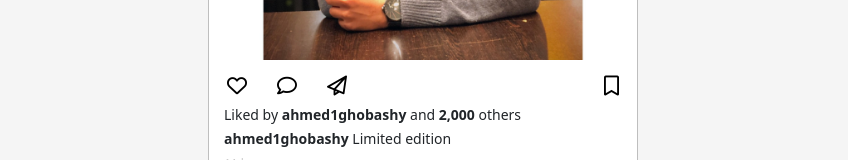
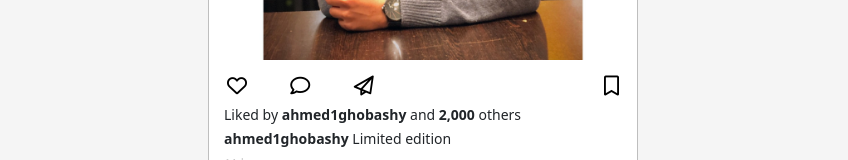
Before and after one commit to ahmed1ghobashy/instagram-clone, a plain HTML site: page index.html in a window 1280 px wide. Shown: the part 516-676 px from the top of the page, without its empty margins (217-1065 px from the left). Drawn offline with Linux system fonts and the light colour scheme.

Commit message:
Add files via upload

```diff
--- a/index.html
+++ b/index.html
@@ -114,24 +114,20 @@
                   <div class="col">
                     <div class="container text-center">
                         <div class="row min">
-                          <div class="col start pad-0 p-0">
+                          <div class="col start p-0">
                             <button class="post-buttons"><i class="fa-regular fa-heart"></i></button>
 
                           </div>
-                          <div class="col start pad-0 p-0">
+                          <div class="col start p-0">
                             <button class="post-buttons"><i class="fa-regular fa-comment"></i></button>
 
                           </div>
-                          <div class="col start pad-0 p-0">
+                          <div class="col start p-0">
                             <button class="post-buttons"><i class="fa-regular fa-paper-plane"></i></button>
 
                           </div>
                         </div>
                       </div>
-                  </div>
-                  <div class="col start p-0">
-
-
                   </div>
                   <div class="col end">
                     <button class="post-buttons"><i class="fa-regular fa-bookmark"></i></button>
```
